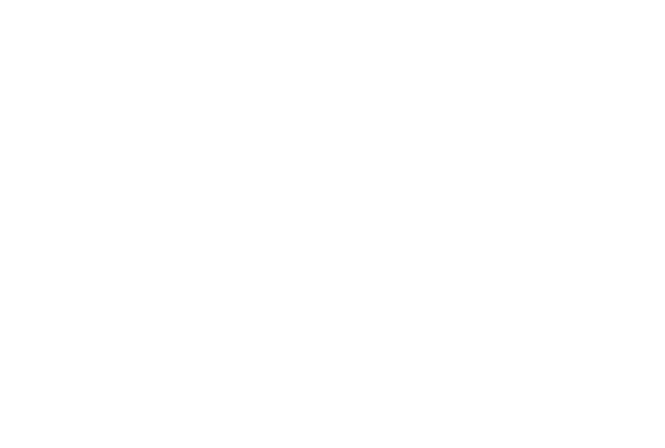
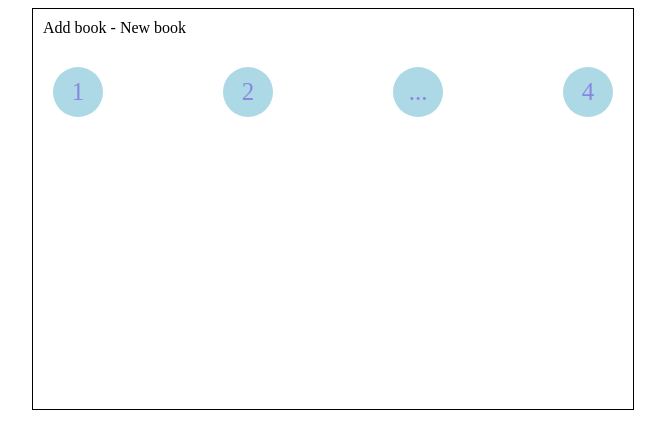
Before and after one commit to lemibbdk/library, an Angular app: page / in a window 1280 px wide. Shown: the top 448 px of the page, without its empty margins (307-972 px from the left). Built offline with nearby package versions, Linux system fonts and the light colour scheme.

Commit message:
add form title, steps style

```diff
--- a/src/app/app.component.html
+++ b/src/app/app.component.html
@@ -1,2 +1,28 @@
-<form formGroup="bookForm">
-</form>
+<div class="form-container">
+  <div class="form-container__title">
+    Add book - New book
+  </div>
+
+  <div class="form-container__stepper">
+    <div class="form-container__stepper__step">
+      1
+    </div>
+
+    <div class="form-container__stepper__step">
+      2
+    </div>
+
+    <div class="form-container__stepper__step">
+      ...
+    </div>
+
+    <div class="form-container__stepper__step">
+      4
+    </div>
+  </div>
+
+  <form formGroup="bookForm">
+  </form>
+
+  <div class="form-container__actions"></div>
+</div>
--- a/src/app/app.component.scss
+++ b/src/app/app.component.scss
@@ -0,0 +1,31 @@
+.form-container {
+  margin: 0 auto;
+  display: flex;
+  flex-direction: column;
+  width: 600px;
+  min-height: 400px;
+  border: 1px solid black;
+
+  &__title {
+    margin: 10px;
+  }
+
+  &__stepper {
+    width: 100%;
+    display: flex;
+    justify-content: space-between;
+
+    &__step {
+      width: 50px;
+      height: 50px;
+      margin: 20px;
+      display: flex;
+      justify-content: center;
+      align-items: center;
+      border-radius: 50%;
+      background-color: lightblue;
+      font-size: 25px;
+      color: #8787de;
+    }
+  }
+}
```
